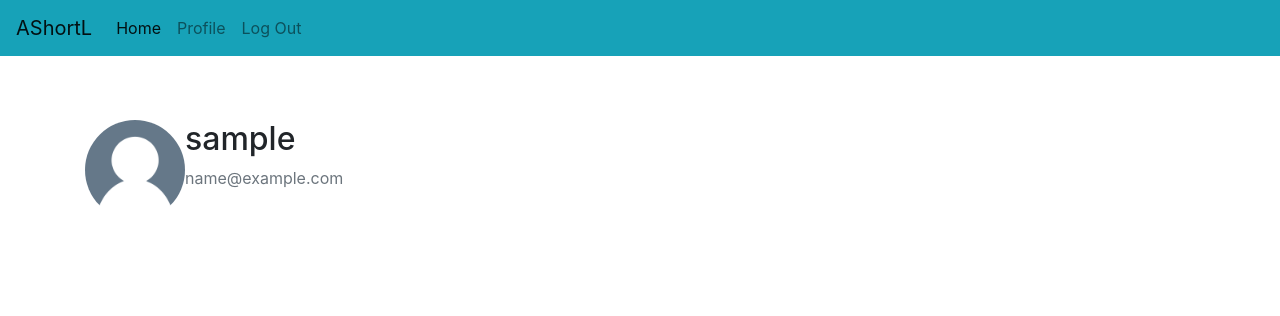
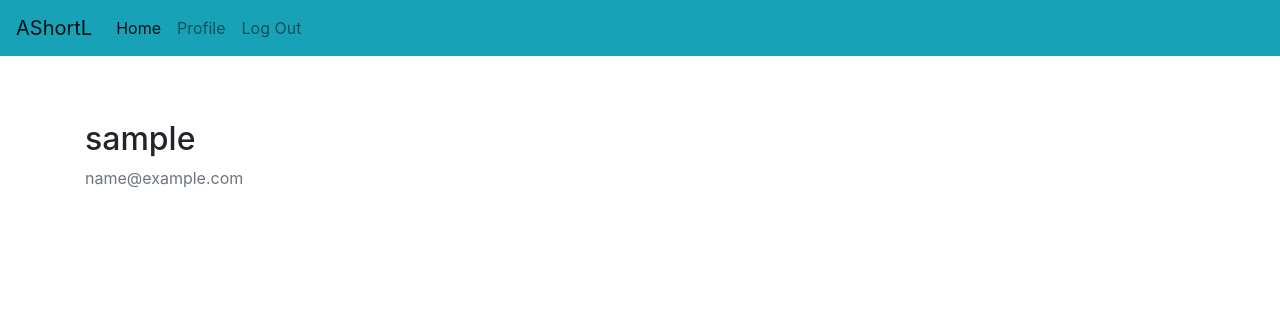
Before and after one commit to Ashraf-32/Url-shortener, a Django app: page /profile/ in a window 1280 px wide. Shown: the top 316 px of the page. Run offline with Django 3.2, Linux system fonts and the light colour scheme; the visitor is signed in with stand-in values (Sample User, id 1); data that the repository does not hold is empty; some libraries are stand-ins or nearby versions.

Commit message:
temporary change

```diff
--- a/url/urls.py
+++ b/url/urls.py
@@ -29,5 +29,5 @@ urlpatterns = [
     path('', include('shorturl.urls')),
 ]
 
-# if settings.DEBUG:
-urlpatterns += static(settings.MEDIA_URL, document_root=settings.MEDIA_ROOT)
+if settings.DEBUG:
+    urlpatterns += static(settings.MEDIA_URL, document_root=settings.MEDIA_ROOT)
--- a/users/templates/users/profile.html
+++ b/users/templates/users/profile.html
@@ -3,7 +3,7 @@
 {% block content %}
     <div class="content-section">
       <div class="media">
-        <img class="rounded-circle account-img" height="100px" width="100px" src="{{ user.profile.image.url }}">
+        <!-- <img class="rounded-circle account-img" height="100px" width="100px" src="{{ user.profile.image.url }}"> -->
         <div class="media-body">
           <h2 class="account-heading">{{ user.username }}</h2>
           <p class="text-secondary">{{ user.email }}</p>
```
